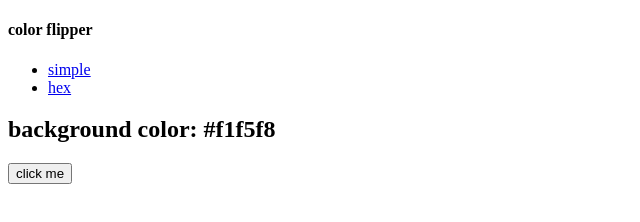
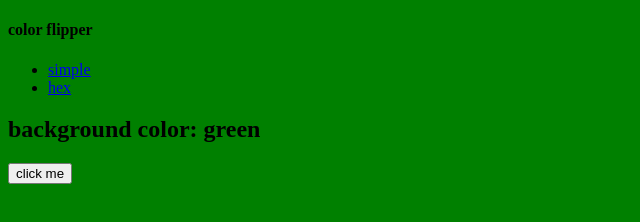
Before and after one commit to MiriPV/ColorFlipperJSVanilla, a plain HTML site: page index.html in a window 1280 px wide. Both pictures are taken after a click on the button "click me". Shown: the whole page, without its empty margins (0-640 px from the left). Drawn offline with Linux system fonts and the light colour scheme.

Commit message:
random background color
added some js to change the background color randomly with a preset of colors

```diff
--- a/app.js
+++ b/app.js
@@ -0,0 +1,14 @@
+const colors = ["green", "red", "rgba(133, 122, 200)", "#f15025"];
+const btn = document.getElementById('btn');
+const color = document.getElementById('color');
+
+btn.addEventListener('click', function() {
+    //Get random number between 0 - 3
+    const randomNumber = getRandomNumer();
+    document.body.style.backgroundColor = colors[randomNumber];
+    color.textContent = colors[randomNumber];
+})
+
+function getRandomNumer() {
+    return Math.floor(Math.random()*colors.length);
+}
--- a/index.html
+++ b/index.html
@@ -24,12 +24,12 @@
     </nav>
     <main>
         <div class="container">
-            <h2>background color: <span class="color">
+            <h2>background color: <span class="color" id="color">
                 #f1f5f8
             </span></h2>
             <button class="btn btn-hero" id="btn">click me</button>
         </div>
     </main>
-	<script src="index.js"></script>
+    <script src="./app.js" defer></script>
   </body>
 </html>
```
